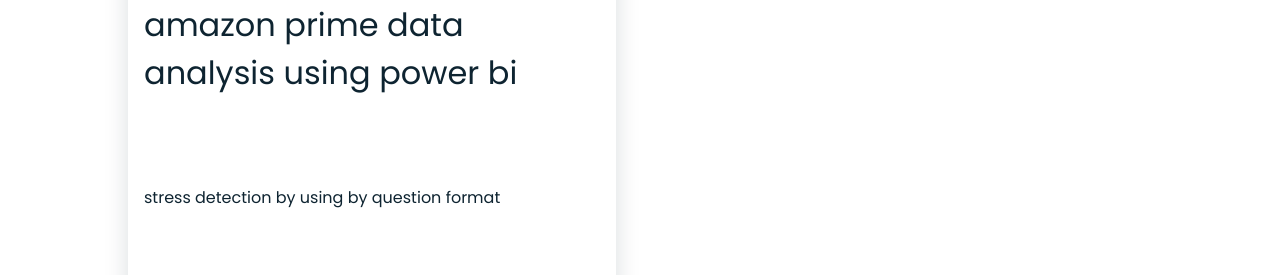
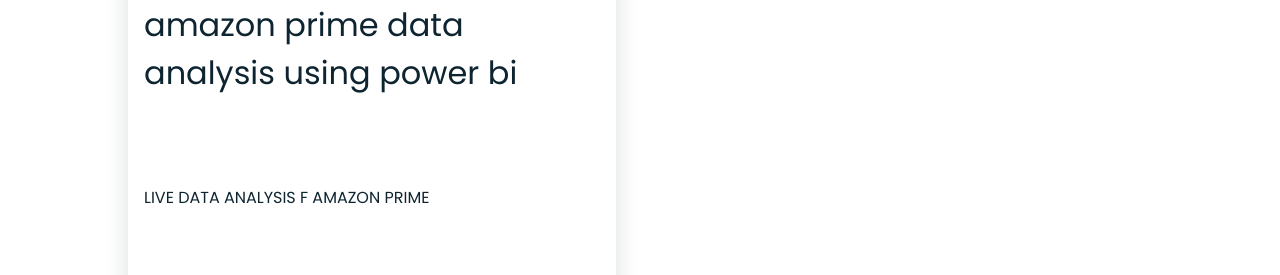
Before and after one commit to sharath9224/sharathreddy, a plain HTML site: page index.html in a window 1280 px wide. Shown: the part 4131-4406 px from the top of the page. Drawn offline with nearby package versions, Linux system fonts and the light colour scheme; files whose address does not match are found by name.

Commit message:
Update index.html

```diff
--- a/index.html
+++ b/index.html
@@ -345,7 +345,7 @@ give myself a chance to face new challenges.
           <img src="assets\img\profile.gif" alt="" />
           <p class="project-title">amazon prime data analysis using power bi</p>
           <p class="project-subtitle">
-            <P>stress detection by using by question format</P> <br />
+            <P>LIVE DATA ANALYSIS F AMAZON PRIME</P> <br />
 
             <br />SQL/ EXCEL/ POWERBI <br />
           </p>
```
